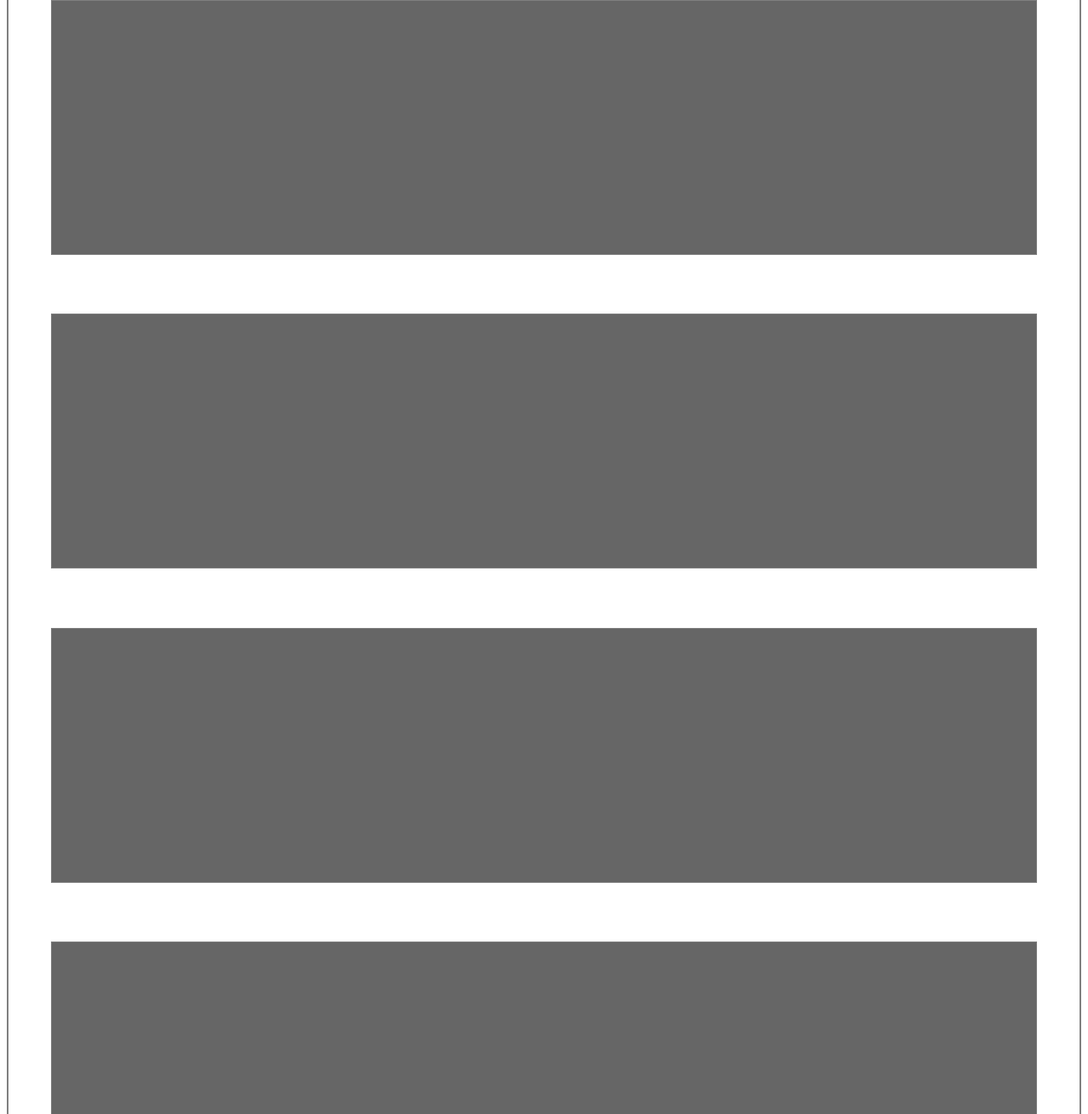
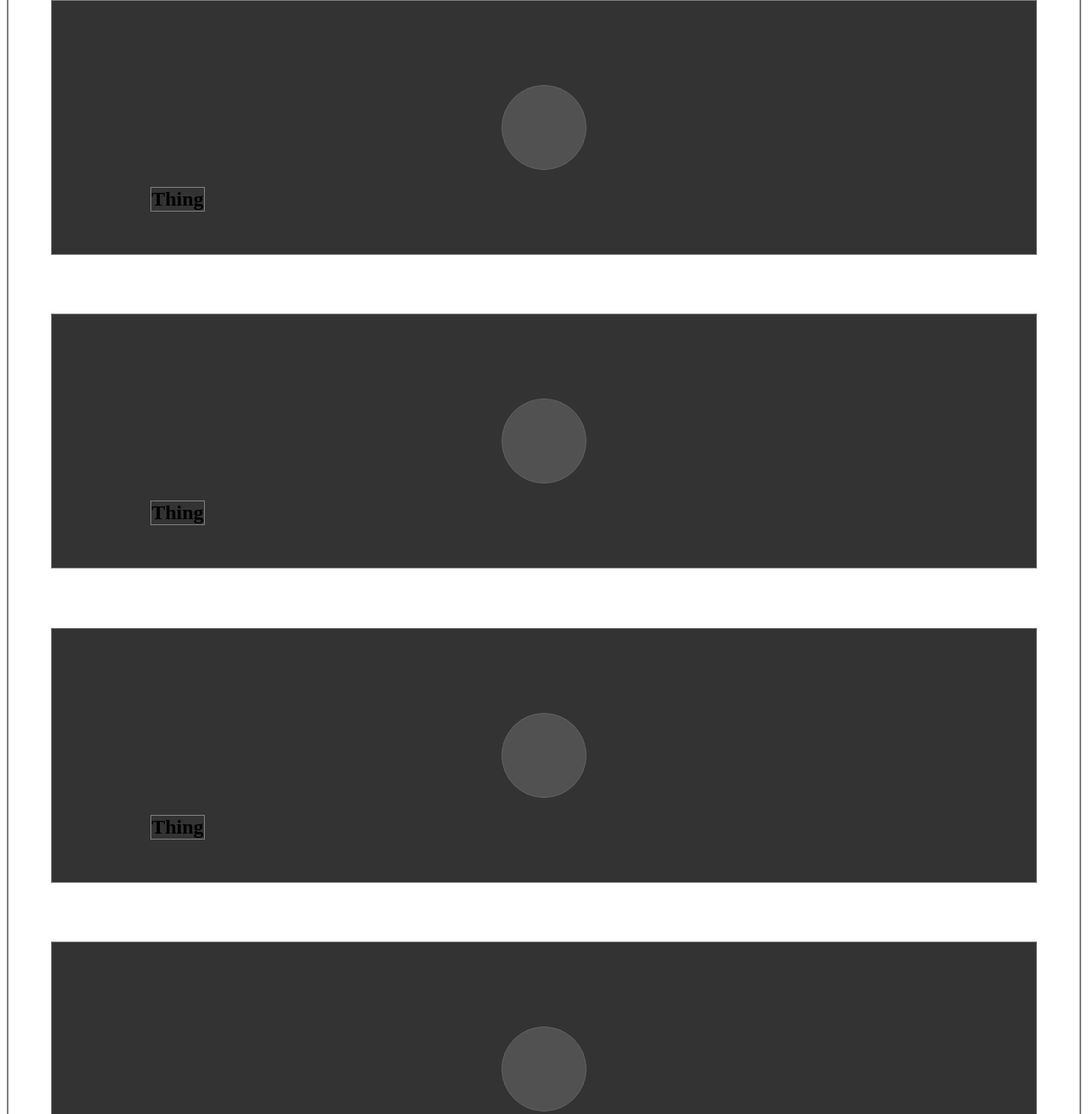
Before and after one commit to jessguilford/css-review, a plain HTML site: page index.html in a window 1280 px wide. Shown: the part 707-2018 px from the top of the page at 85% size. Drawn offline with Linux system fonts and the light colour scheme.

Commit message:
add transforming buttons to gallery

```diff
--- a/css/styles.css
+++ b/css/styles.css
@@ -65,8 +65,32 @@
 
 .gallery-item {
   height: 300px;
+  background-color: #333;
+  margin: 3% 0;
+  position: relative;
+  display: flex;
+  flex-direction: column;
+  justify-content: center;
+  align-items: center;
+}
+
+.gallery-item h2 {
+  position: absolute;
+  bottom: 10%;
+  left: 10%;
+}
+
+.gallery-button {
+  height: 100px;
+  width: 100px;
+  border-radius: 50%;
   background-color: #666;
-  margin: 3% 0;
+  opacity: .6;
+  transition: all 0.3s ease-in-out;
+}
+
+.gallery-button:hover {
+  transform: scale(1.3);
 }
 
 
--- a/index.html
+++ b/index.html
@@ -40,14 +40,24 @@
       </div>
       <div class="gallery">
         <div class="gallery-item">
+          <div class="gallery-button"></div>
+          <h2>Thing</h2>
         </div>
         <div class="gallery-item">
+          <div class="gallery-button"></div>
+          <h2>Thing</h2>
         </div>
         <div class="gallery-item">
+          <div class="gallery-button"></div>
+          <h2>Thing</h2>
         </div>
         <div class="gallery-item">
+          <div class="gallery-button"></div>
+          <h2>Thing</h2>
         </div>
         <div class="gallery-item">
+          <div class="gallery-button"></div>
+          <h2>Thing</h2>
         </div>
       </div>
     </div>
```
